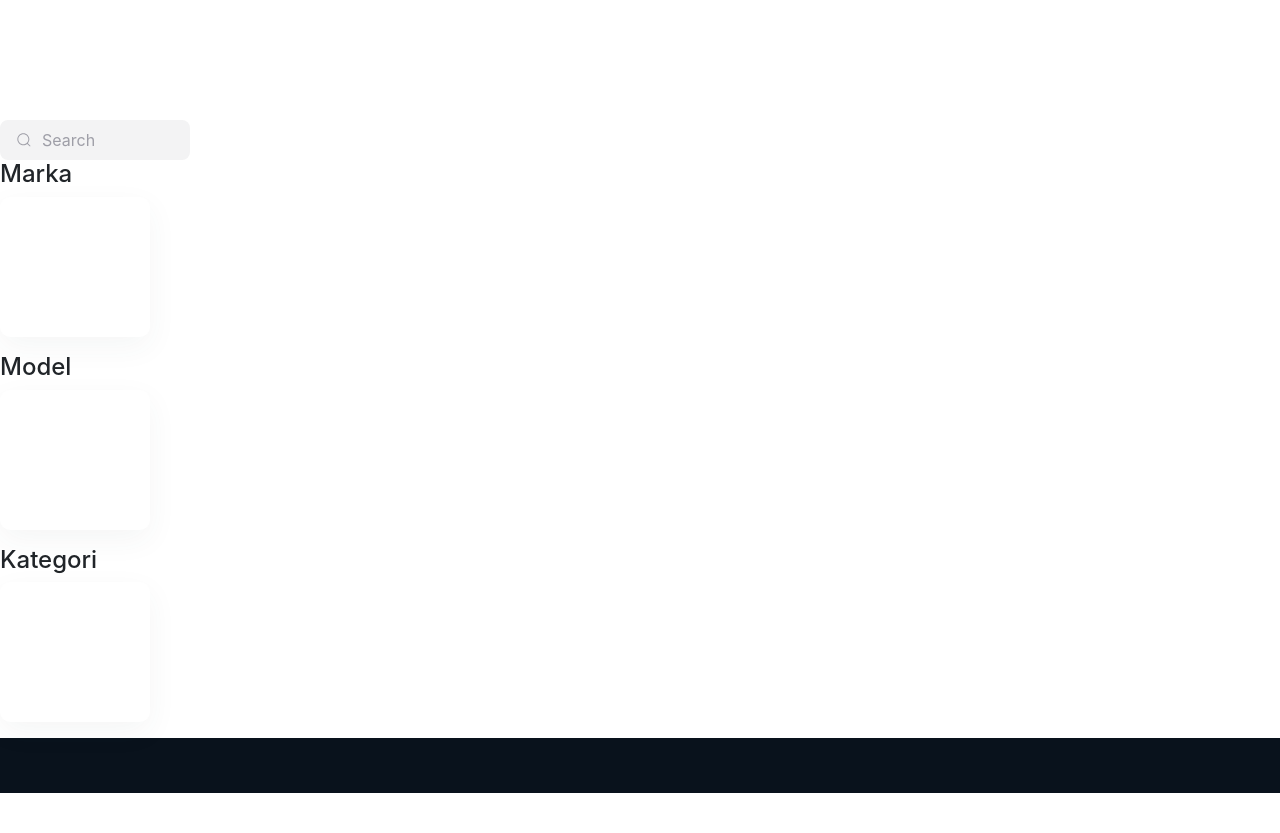
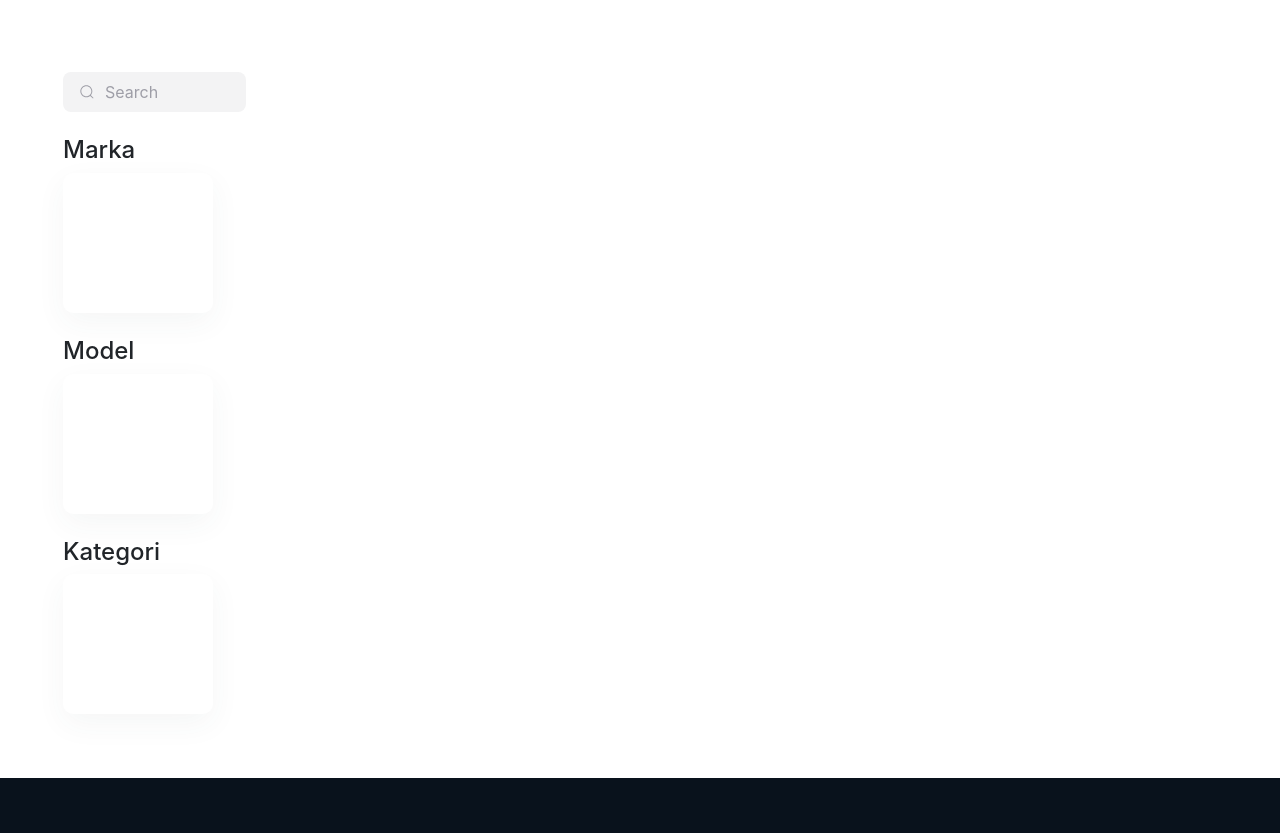
Before and after one commit to emircanomak/flyUAV, a Django app: page /home/ in a window 1280 px wide. Shown: the part 640-1473 px from the top of the page. Before the commit the page ends 1433 px from the top, so only its background shows below. Run offline with Django 3.2, Linux system fonts and the light colour scheme; a user stored in the database is signed in; data that the repository does not hold is empty; some libraries are stand-ins or nearby versions.

Commit message:
home page edit

```diff
--- a/flyUAV/templates/main/main.html
+++ b/flyUAV/templates/main/main.html
@@ -25,33 +25,41 @@
 
 
 		{% comment %} Card {% endcomment %}
-  <section>
+
 	{% csrf_token %}
-	<div class="container py-5 mt-4">
-	  <div class="row" id="iha_list">
-	  </div>
-	</div>
-  </section>
+	<div class="container py-5 mt-4 col-lg-12">
+	  <div class="row">
+		<div class="col-lg-2 sidebar-filter ml-5 ">
+
+
 			{% comment %} Search {% endcomment %}
-  <div class="group">
+			<div class="group ">
 				<svg class="icon" aria-hidden="true" viewBox="0 0 24 24"><g><path d="M21.53 20.47l-3.66-3.66C19.195 15.24 20 13.214 20 11c0-4.97-4.03-9-9-9s-9 4.03-9 9 4.03 9 9 9c2.215 0 4.24-.804 5.808-2.13l3.66 3.66c.147.146.34.22.53.22s.385-.073.53-.22c.295-.293.295-.767.002-1.06zM3.5 11c0-4.135 3.365-7.5 7.5-7.5s7.5 3.365 7.5 7.5-3.365 7.5-7.5 7.5-7.5-3.365-7.5-7.5z"></path></g></svg>
 				<input placeholder="Search" type="search" onkeyup="search(this.value)" class="input">
 			  </div>
 			  {% comment %} Category Filter {% endcomment %}
-  <h4>Marka</h4>
+			  <h4 class="mt-4">Marka</h4>
 			  <form class="form" id="form_brand">
 
 			</form>
 			{% comment %} Brand Filter {% endcomment %}
-<h4>Model</h4>
+			<h4 class="mt-4">Model</h4>
 			<form class="form" id="form_model">
 
 			</form>
 			{% comment %} Model Filter {% endcomment %}
-<h4>Kategori</h4>
+			<h4 class="mt-4">Kategori</h4>
 			 <form class="form" id="form_category">
 
 			</form>
+			  </div>
+			  <div class="col-lg-9 card-list d-flex justify-content-between" id="iha_list"></div>
+		</div>
+
+	  </div>
+
+	</div>
+
 
   {% endblock %}
 
@@ -73,7 +81,7 @@
 							class="card-img-top" alt="Laptop" style="height:500px" />
 						  <div class="card-body">
 							<div class="d-flex justify-content-between">
-							  <p class="small"><a href="#!" class="text-muted">${i.category?i.category.name:''}</a></p>
+							  <p class="small"><a href="" class="text-muted">${i.category?i.category.name:''}</a></p>
 							  <p class="small text-danger"><s></s></p>
 							</div>
 							<div class="d-flex justify-content-between mb-2">
```
Lines whose indentation alone changed are shown as unchanged.
